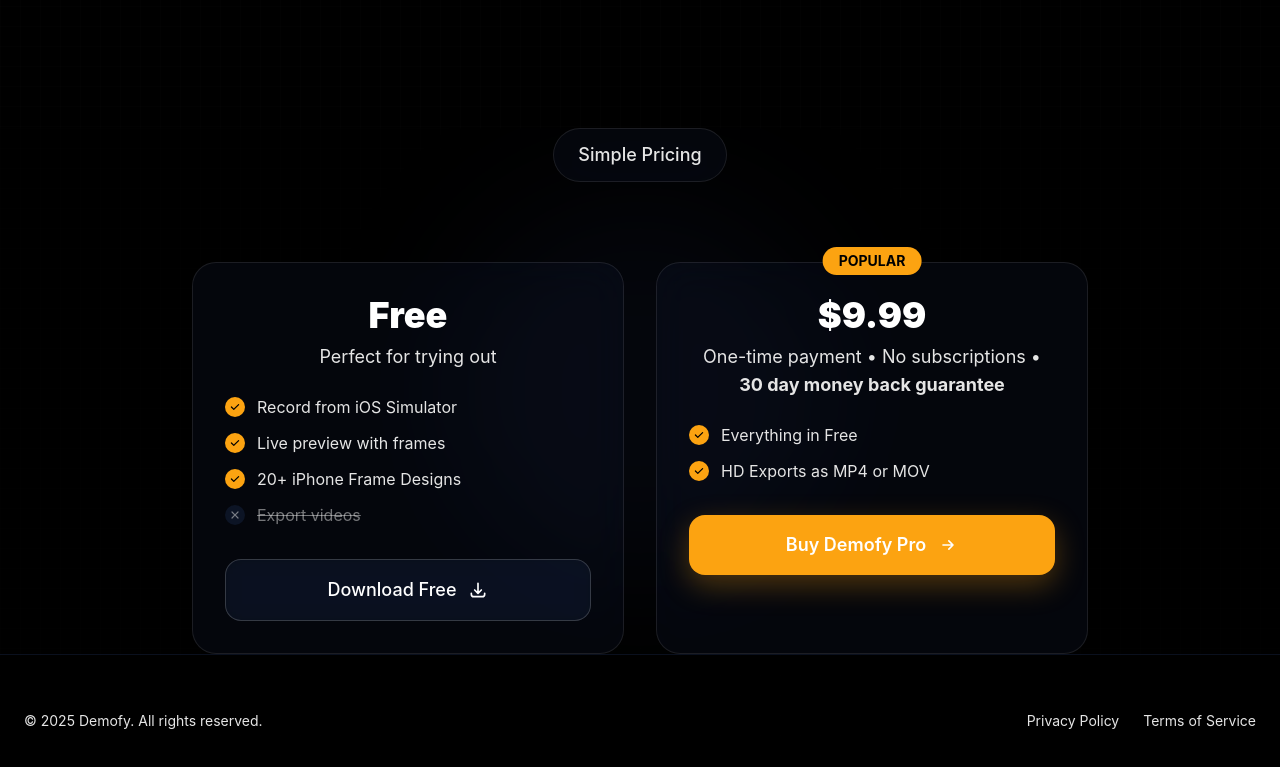
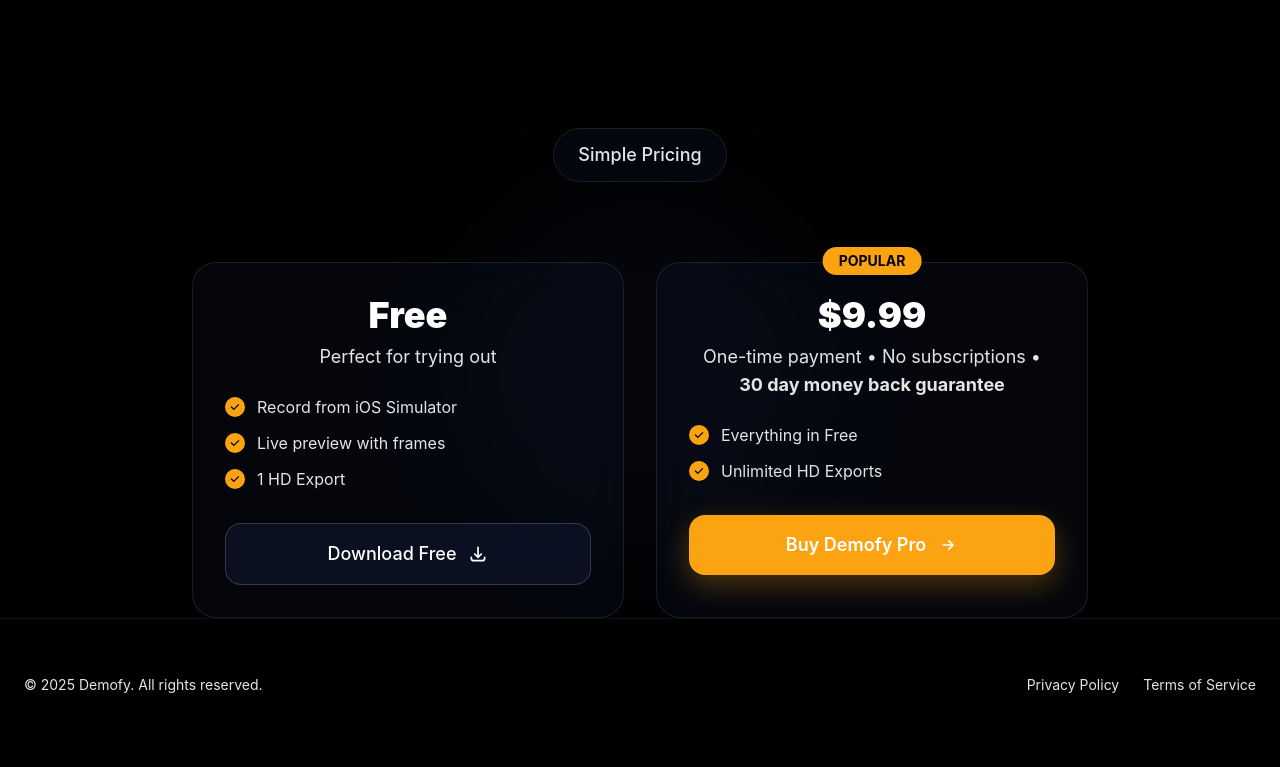
Before and after one commit to nortelabs/demofy-website, a Next.js app: page / in a window 1280 px wide. Shown: the part 2564-3331 px from the top of the page. Built offline with nearby package versions, Linux system fonts and the light colour scheme; a web font is replaced by a local one.

Commit message:
Update CTA component to reflect new offerings, replacing outdated features with "1 HD Export" and "Unlimited HD Exports" for clarity. Modify contact form email handling to use a consistent sender address and include a reply-to field for better communication.

```diff
--- a/components/CTA.jsx
+++ b/components/CTA.jsx
@@ -102,15 +102,7 @@
                     <path fillRule="evenodd" d="M16.707 5.293a1 1 0 010 1.414l-8 8a1 1 0 01-1.414 0l-4-4a1 1 0 011.414-1.414L8 12.586l7.293-7.293a1 1 0 011.414 0z" clipRule="evenodd" />
                   </svg>
                 </div>
-                20+ iPhone Frame Designs
-              </li>
-              <li className="flex items-center gap-3">
-                <div className="w-5 h-5 bg-oxford-blue/50 rounded-full flex items-center justify-center">
-                  <svg className="w-3 h-3 text-platinum/50" fill="currentColor" viewBox="0 0 20 20">
-                    <path fillRule="evenodd" d="M4.293 4.293a1 1 0 011.414 0L10 8.586l4.293-4.293a1 1 0 111.414 1.414L11.414 10l4.293 4.293a1 1 0 01-1.414 1.414L10 11.414l-4.293 4.293a1 1 0 01-1.414-1.414L8.586 10 4.293 5.707a1 1 0 010-1.414z" clipRule="evenodd" />
-                  </svg>
-                </div>
-                <span className="line-through text-platinum/50">Export videos</span>
+                1 HD Export
               </li>
             </ul>
 
@@ -165,7 +157,7 @@
                     <path fillRule="evenodd" d="M16.707 5.293a1 1 0 010 1.414l-8 8a1 1 0 01-1.414 0l-4-4a1 1 0 011.414-1.414L8 12.586l7.293-7.293a1 1 0 011.414 0z" clipRule="evenodd" />
                   </svg>
                 </div>
-                HD Exports as MP4 or MOV
+                Unlimited HD Exports
               </li>
             </ul>
 
--- a/pages/api/contact.js
+++ b/pages/api/contact.js
@@ -72,7 +72,8 @@
   }
 
   const formData = new URLSearchParams();
-  formData.append('from', `${name} <${email}>`);
+  formData.append('from', `Demofy Contact Form <noreply@${mailgunDomain}>`);
+  formData.append('reply-to', `${name} <${email}>`);
   formData.append('to', toEmail);
   formData.append('subject', `[Demofy Contact] ${getSubjectText(subject)}`);
   formData.append('text', formatEmailText({ name, email, subject, message }));
```
